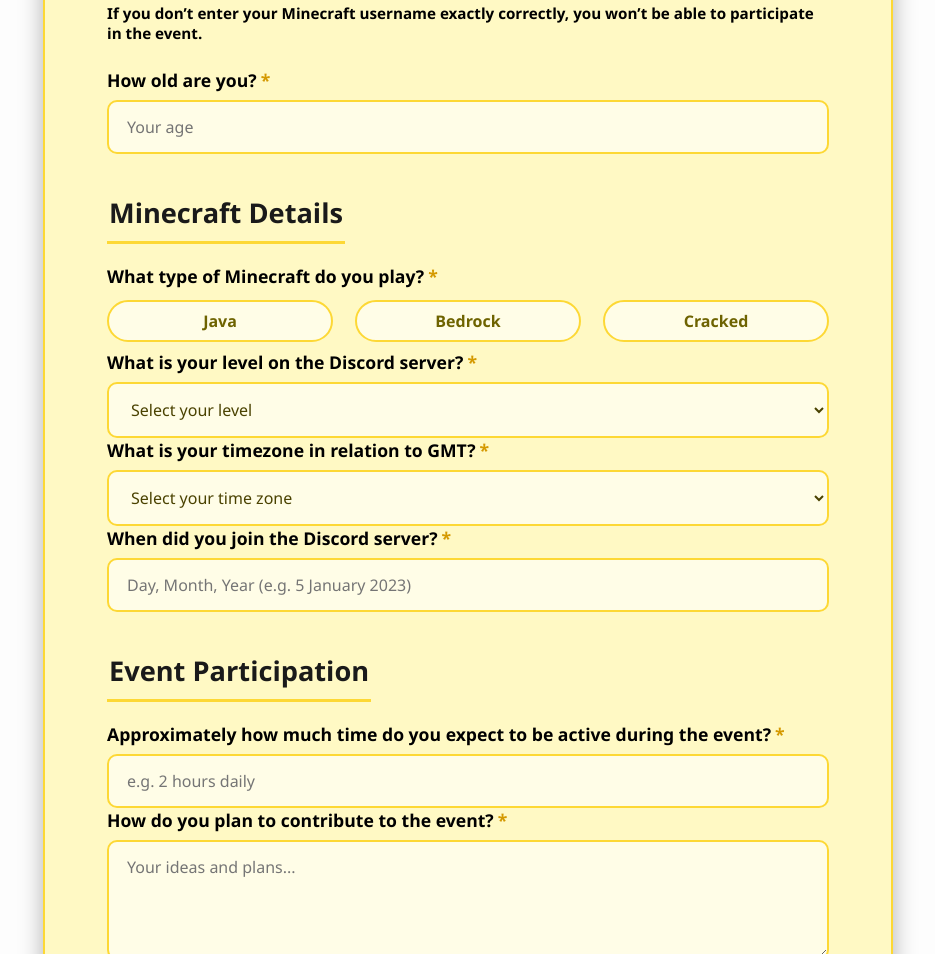
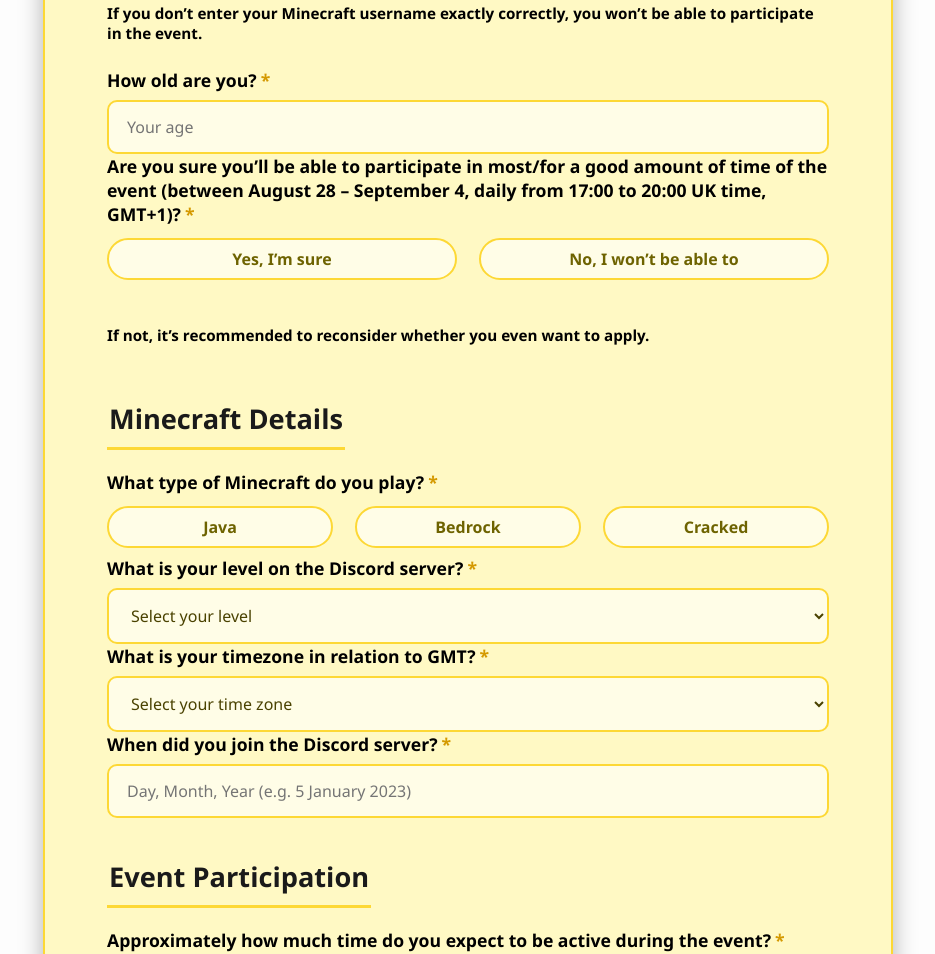
Before and after one commit to Nevm1nd/Nevmind-Civilization-Events, a plain HTML site: page event-application-form.html in a window 1280 px wide. Shown: the part 1180-2134 px from the top of the page, without its empty margins (172-1107 px from the left). Drawn offline with Linux system fonts and the light colour scheme.

Commit message:
Update event-application-form.html

```diff
--- a/event-application-form.html
+++ b/event-application-form.html
@@ -287,6 +287,19 @@
 
       <label for="age">How old are you?<span class="required-star">*</span></label>
       <input type="number" id="age" name="age" required min="8" max="120" placeholder="Your age" />
+
+      <label>Are you sure you’ll be able to participate in most/for a good amount of time of the event (between August 28 – September 4, daily from 17:00 to 20:00 UK time, GMT+1)?<span class="required-star">*</span></label>
+      <div class="option-group">
+<input type="radio" id="Yes" name="availability" value="Yes" required />
+<label for="Yes">Yes, I’m sure</label>
+
+<input type="radio" id="No" name="availability" value="No" />
+<label for="No">No, I won’t be able to</label>
+
+        <p style="font-size: 0.95rem; color: black; font-weight: bold;">
+If not, it’s recommended to reconsider whether you even want to apply.
+</p>
+
     </fieldset>
 
     <fieldset>
```
